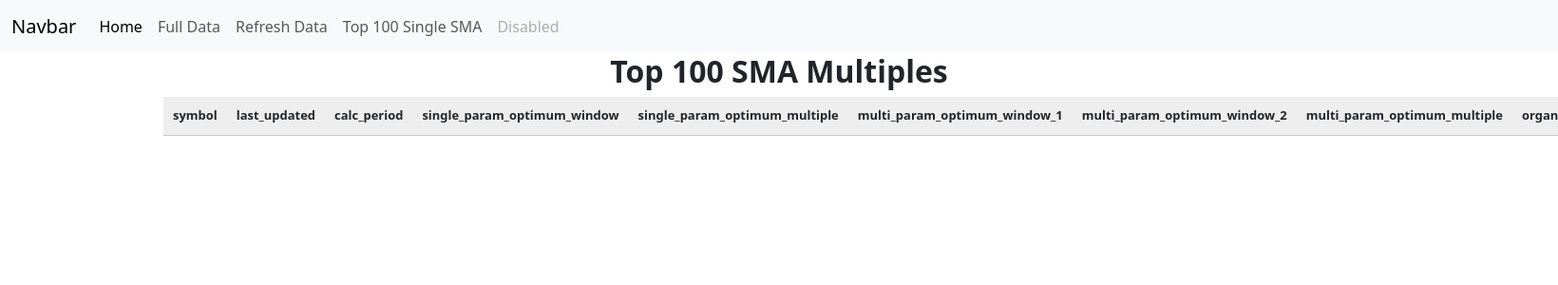
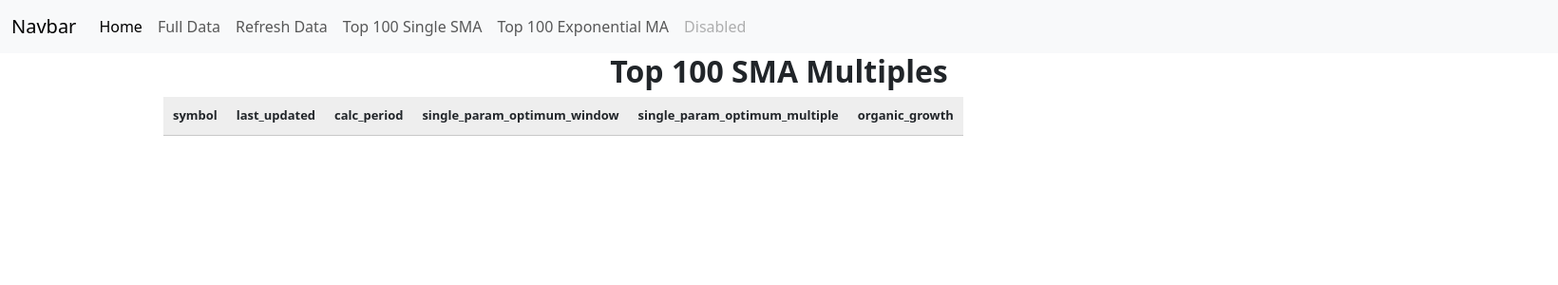
Before and after one commit to Hipsteryoda/flask_stock_visualizer, a Flask app: page /top_100_single_sma in a window 1640 px wide; the page is wider, and only the part inside the window is pictured. Shown: the top 300 px of that part at 95% size. Run offline with Flask 3, Linux system fonts and the light colour scheme; data that the repository does not hold is empty; parts of the project's set-up code (start-up, migrations or seed data) failed here and were passed over; some libraries are stand-ins or nearby versions.

Commit message:
feat: implemented top 100 exp. ma page

```diff
--- a/web/app.py
+++ b/web/app.py
@@ -79,7 +79,10 @@ def read_top_100_sma(sort_by='single'):
         raise ValueError(f"Expected 'single' or 'multi'; got {sort_by}")
 
     query = """
-    SELECT * FROM optimum_symbol_parameters
+    SELECT symbol_id, symbol, last_updated, calc_period,
+    single_param_optimum_window, single_param_optimum_multiple, organic_growth
+    FROM optimum_symbol_parameters
+    WHERE single_param_optimum_multiple IS NOT NULL
     ORDER BY single_param_optimum_multiple DESC
     LIMIT 100;
     """
@@ -87,9 +90,30 @@ def read_top_100_sma(sort_by='single'):
     cur.execute(query)
     table = pd.DataFrame(data=cur.fetchall(),
                          columns=['symbol_id','symbol','last_updated','calc_period',
-                         'single_param_optimum_window','single_param_optimum_multiple',
-                         'multi_param_optimum_window_1','multi_param_optimum_window_2',
-                         'multi_param_optimum_multiple','organic_growth'])
+                         'single_param_optimum_window','single_param_optimum_multiple','organic_growth'])
+    close_psql_db_connection(conn, cur)
+    return table
+
+def read_top_100_exp_ma():
+    '''
+    Reads the top 100 stocks sorted by return multiple
+    '''
+    conn, cur = create_psql_db_connection()
+
+    query = """
+    SELECT symbol_id, symbol, last_updated, calc_period,
+    exp_ma_optimum_window, exp_ma_optimum_multiple, organic_growth
+    FROM optimum_symbol_parameters
+    WHERE exp_ma_optimum_multiple IS NOT NULL
+    ORDER BY exp_ma_optimum_multiple DESC
+    LIMIT 100;
+    """
+
+    cur.execute(query)
+    table = pd.DataFrame(data=cur.fetchall(),
+                         columns=['symbol_id','symbol','last_updated','calc_period',
+                                  'exp_ma_optimum_window', 'exp_ma_optimum_multiple'
+                                  ,'organic_growth'])
     close_psql_db_connection(conn, cur)
     return table
 
@@ -206,3 +230,17 @@ def top_100_single_sma():
                                                escape=False,
                                                index=False),
                            title='Top 100 Single SMA')
+
+@app.route('/top_100_exp_ma')
+def top_100_exp_ma():
+    table = read_top_100_exp_ma()
+    table.set_index('symbol_id', inplace=True)
+
+    link_frmt = lambda x: f'<a href="showLineChart/{x}">{x}</a>'
+    hdr_frmt = f'<th onclick="something"></th>'
+
+    return render_template('top_100_exp_ma.html',
+                           table=table.to_html(formatters={'symbol':link_frmt},
+                                               escape=False,
+                                               index=False),
+                           title='Top 100 Exponential MA')
--- a/web/templates/index.html
+++ b/web/templates/index.html
@@ -54,6 +54,9 @@
                 <a class="nav-link" href="{{ url_for('top_100_single_sma') }}">Top 100 Single SMA</a>
               </li>
               <li class="nav-item">
+                <a class="nav-link" href="{{ url_for('top_100_exp_ma') }}">Top 100 Exponential MA</a>
+              </li>
+              <li class="nav-item">
                 <a class="nav-link disabled">Disabled</a>
               </li>
             </ul>
```
Also changed, not shown: web/templates/top_100_exp_ma.html (added, +9 -0 lines), 1 other file.
